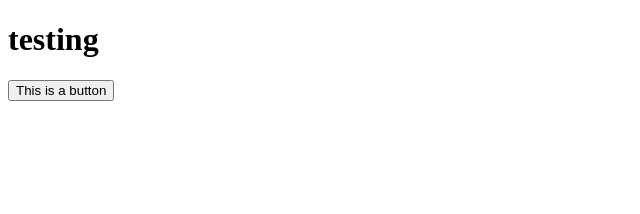
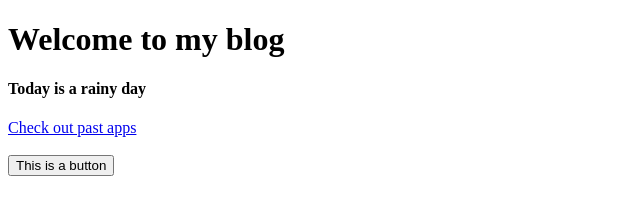
Before and after one commit to jsiowbs/techup-handson, a plain HTML site: page index.html in a window 1280 px wide. Shown: the whole page, without its empty margins (0-640 px from the left). Drawn offline with Linux system fonts and the light colour scheme.

Commit message:
catching up on html and css

```diff
--- a/index.html
+++ b/index.html
@@ -8,7 +8,10 @@
     <script src="script.js"></script>
 </head>
 <body>
-    <h1> testing </h1>
+    <h1>Welcome to my blog</h1>
+    <h4>Today is a rainy day</h4>
+    <a href="https://techup.live">Check out past apps</a>
+    <br><br>
     <button onclick="sayHello()">This is a button</button>
 </body>
 </html>
```
